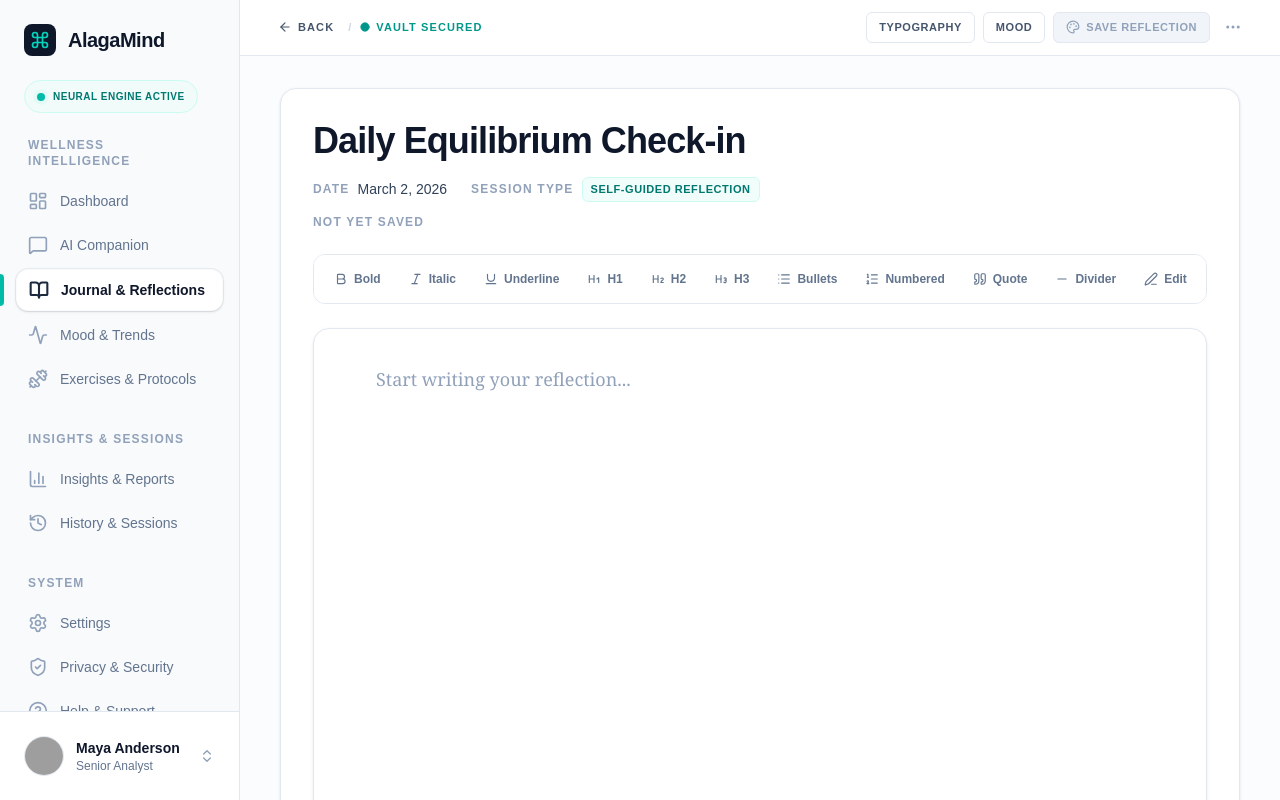
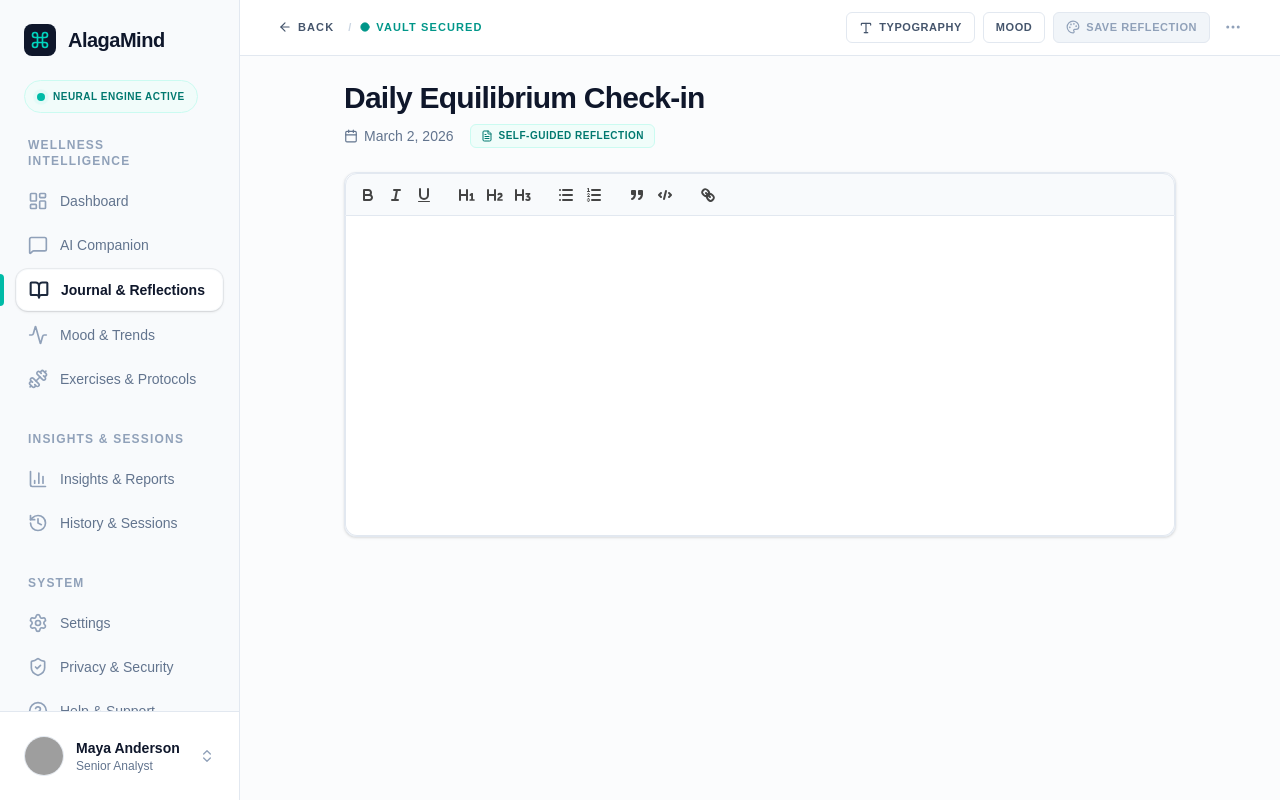
Before and after one commit to CodeMasonsDev/alagamind, a Next.js app: page /journals-reflections/write in a window 1280 px wide. Built offline with nearby package versions, Linux system fonts and the light colour scheme; grey boxes are pictures that could not be loaded.

Commit message:
feat: implement quil for writting journals

```diff
--- a/package.json
+++ b/package.json
@@ -12,6 +12,7 @@
     "axios": "^1.13.6",
     "lucide-react": "^0.576.0",
     "next": "16.1.6",
+    "quill": "^2.0.3",
     "react": "19.2.3",
     "react-dom": "19.2.3"
   },
--- a/src/app/(features)/journals-reflections/write/page.tsx
+++ b/src/app/(features)/journals-reflections/write/page.tsx
@@ -1,222 +1,180 @@
 "use client";
 
-import React, { useEffect, useMemo, useRef, useState } from "react";
+import { useCallback, useEffect, useRef, useState } from "react";
 import Link from "next/link";
-import { useReflections } from "@/components/providers/reflections-provider";
+import { useRouter } from "next/navigation";
 import {
   ArrowLeft,
-  Bold,
+  Calendar,
   Circle,
-  Heading1,
-  Heading2,
-  Heading3,
-  Italic,
-  List,
-  ListOrdered,
-  Minus,
+  FileText,
   MoreHorizontal,
   Palette,
-  PenLine,
-  Quote,
-  Underline,
+  Type,
 } from "lucide-react";
+import { useReflections } from "@/components/providers/reflections-provider";
+import type Quill from "quill";
 
-const TOOLBAR_ITEMS = [
-  { label: "Bold", icon: Bold },
-  { label: "Italic", icon: Italic },
-  { label: "Underline", icon: Underline },
-  { label: "H1", icon: Heading1 },
-  { label: "H2", icon: Heading2 },
-  { label: "H3", icon: Heading3 },
-  { label: "Bullets", icon: List },
-  { label: "Numbered", icon: ListOrdered },
-  { label: "Quote", icon: Quote },
-  { label: "Divider", icon: Minus },
-  { label: "Edit", icon: PenLine },
-] as const;
-type ToolbarAction = (typeof TOOLBAR_ITEMS)[number]["label"];
-type SaveFeedback = {
-  type: "success" | "error";
-  message: string;
-};
+const toolbarOptions = [
+  ["bold", "italic", "underline"],
+  [{ header: 1 }, { header: 2 }, { header: 3 }],
+  [{ list: "bullet" }, { list: "ordered" }],
+  ["blockquote", "code-block"],
+  ["link"],
+];
 
-export default function JournalWritingPage() {
+const TITLE = "Daily Equilibrium Check-in";
+const PREVIEW_MAX_LENGTH = 200;
+
+function formatTimestamp(date: Date): string {
+  const now = new Date();
+  const isToday =
+    date.getDate() === now.getDate() &&
+    date.getMonth() === now.getMonth() &&
+    date.getFullYear() === now.getFullYear();
+  if (isToday) {
+    return `Today, ${date.toLocaleTimeString("en-US", { hour: "numeric", minute: "2-digit" })}`;
+  }
+  return date.toLocaleDateString("en-US", {
+    month: "short",
+    day: "numeric",
+    year: "numeric",
+  });
+}
+
+export default function Page() {
+  const router = useRouter();
   const { addEntry } = useReflections();
-  const [draft, setDraft] = useState("");
-  const [savedAt, setSavedAt] = useState<string | null>(null);
-  const [saveFeedback, setSaveFeedback] = useState<SaveFeedback | null>(null);
-  const editorRef = useRef<HTMLTextAreaElement | null>(null);
-  const isDraftEmpty = draft.trim().length === 0;
-  const currentDateLabel = useMemo(() => formatDisplayDate(new Date()), []);
+  const editorRef = useRef<HTMLDivElement>(null);
+  const quillRef = useRef<Quill | null>(null);
+  const textChangeHandlerRef = useRef<(() => void) | null>(null);
+  const [canSave, setCanSave] = useState(false);
+  const [isMounted, setIsMounted] = useState(false);
 
   useEffect(() => {
-    if (!saveFeedback) {
-      return;
+    setIsMounted(true);
+  }, []);
+
+  useEffect(() => {
+    if (!isMounted || typeof window === "undefined") return;
+    if (!editorRef.current || quillRef.current) return;
+
+    let mounted = true;
+
+    async function initQuill() {
+      const [{ default: QuillModule }] = await Promise.all([
+        import("quill"),
+        // eslint-disable-next-line @typescript-eslint/ban-ts-comment -- CSS module, no types
+        // @ts-ignore
+        import("quill/dist/quill.snow.css"),
+      ]);
+
+      if (!mounted || !editorRef.current) return;
+
+      const quill = new QuillModule(editorRef.current, {
+        theme: "snow",
+        modules: {
+          toolbar: toolbarOptions,
+        },
+      });
+
+      quillRef.current = quill;
+
+      const updateCanSave = () => {
+        const text = quill.getText().trim();
+        setCanSave(text.length > 0);
+      };
+
+      textChangeHandlerRef.current = updateCanSave;
+      quill.on("text-change", updateCanSave);
+      updateCanSave();
     }
 
-    const timer = window.setTimeout(() => {
-      setSaveFeedback(null);
-    }, 2400);
+    initQuill();
 
-    return () => window.clearTimeout(timer);
-  }, [saveFeedback]);
+    return () => {
+      mounted = false;
+      const q = quillRef.current;
+      const handler = textChangeHandlerRef.current;
+      if (q && handler) {
+        q.off("text-change", handler);
+      }
+      quillRef.current = null;
+      textChangeHandlerRef.current = null;
+    };
+  }, [isMounted]);
 
-  function handleSave() {
-    if (isDraftEmpty) {
-      setSaveFeedback({
-        type: "error",
-        message: "Write something first before saving your reflection.",
-      });
-      return;
-    }
+  const handleSave = useCallback(() => {
+    const quill = quillRef.current;
+    if (!quill || !canSave) return;
+
+    const fullText = quill.getText().trim();
+    if (fullText.length === 0) return;
+
+    const wordCount = fullText.split(/\s+/).filter(Boolean).length;
+    const preview =
+      fullText.length <= PREVIEW_MAX_LENGTH
+        ? fullText
+        : fullText.slice(0, PREVIEW_MAX_LENGTH).trim() + "…";
+
+    const now = new Date();
 
     addEntry({
-      timestamp: formatTimestamp(new Date()),
-      mood: "REFLECTIVE",
-      title: buildTitleFromDraft(draft),
-      preview: buildPreviewFromDraft(draft),
-      tags: ["General"],
-      wordCount: `${countWords(draft)} words`,
-      action: "Open Entry",
-      moodClass: "bg-violet-50 text-violet-700 border-violet-100",
-      dotClass: "bg-violet-500",
+      title: TITLE,
+      timestamp: formatTimestamp(now),
+      mood: "Self-Guided",
+      preview,
+      wordCount: `${wordCount} words`,
+      action: "View",
+      moodClass: "border-teal-100 bg-teal-50 text-teal-700",
+      dotClass: "bg-teal-500",
+      subBadge: "Self-Guided Reflection",
     });
-    setSavedAt(new Date().toLocaleTimeString([], { hour: "2-digit", minute: "2-digit" }));
-    setSaveFeedback({
-      type: "success",
-      message: "Reflection saved successfully.",
-    });
-  }
 
-  const saveLabel = useMemo(() => {
-    if (!savedAt) {
-      return "Not yet saved";
-    }
-    return `Saved at ${savedAt}`;
-  }, [savedAt]);
+    router.push("/journals-reflections/archive");
+  }, [addEntry, canSave, router]);
 
-  function applyToolbarAction(action: ToolbarAction) {
-    const textarea = editorRef.current;
-    if (!textarea) {
-      return;
-    }
-
-    const selectionStart = textarea.selectionStart;
-    const selectionEnd = textarea.selectionEnd;
-    const selectedText = draft.slice(selectionStart, selectionEnd);
-
-    const replaceSelection = ({
-      text,
-      nextStart,
-      nextEnd,
-    }: {
-      text: string;
-      nextStart?: number;
-      nextEnd?: number;
-    }) => {
-      const nextDraft =
-        draft.slice(0, selectionStart) + text + draft.slice(selectionEnd);
-      setDraft(nextDraft);
-
-      const start = nextStart ?? selectionStart + text.length;
-      const end = nextEnd ?? start;
-      window.requestAnimationFrame(() => {
-        textarea.focus();
-        textarea.setSelectionRange(start, end);
-      });
-    };
-
-    const wrapSelection = (
-      prefix: string,
-      suffix: string,
-      fallbackText: string,
-    ) => {
-      const innerText = selectedText || fallbackText;
-      const nextText = `${prefix}${innerText}${suffix}`;
-      const start = selectionStart + prefix.length;
-      const end = start + innerText.length;
-      replaceSelection({ text: nextText, nextStart: start, nextEnd: end });
-    };
-
-    const formatLines = (formatter: (line: string, index: number) => string) => {
-      const lines = (selectedText || "List item").split("\n");
-      const nextText = lines.map(formatter).join("\n");
-      replaceSelection({ text: nextText });
-    };
-
-    switch (action) {
-      case "Bold":
-        wrapSelection("**", "**", "bold text");
-        break;
-      case "Italic":
-        wrapSelection("*", "*", "italic text");
-        break;
-      case "Underline":
-        wrapSelection("<u>", "</u>", "underlined text");
-        break;
-      case "H1":
-        formatLines((line) => `# ${line.replace(/^#+\s*/, "")}`);
-        break;
-      case "H2":
-        formatLines((line) => `## ${line.replace(/^#+\s*/, "")}`);
-        break;
-      case "H3":
-        formatLines((line) => `### ${line.replace(/^#+\s*/, "")}`);
-        break;
-      case "Bullets":
-        formatLines((line) => `- ${line.replace(/^[-*]\s+/, "")}`);
-        break;
-      case "Numbered":
-        formatLines((line, index) => `${index + 1}. ${line.replace(/^\d+\.\s+/, "")}`);
-        break;
-      case "Quote":
-        formatLines((line) => `> ${line.replace(/^>\s*/, "")}`);
-        break;
-      case "Divider":
-        replaceSelection({ text: "\n\n---\n\n" });
-        break;
-      case "Edit":
-        textarea.focus();
-        break;
-      default:
-        break;
-    }
-  }
+  const displayDate = new Date().toLocaleDateString("en-US", {
+    year: "numeric",
+    month: "long",
+    day: "numeric",
+  });
 
   return (
     <div className="flex min-h-full w-full flex-col bg-slate-50/60">
-      <TopBar onSave={handleSave} canSave={!isDraftEmpty} />
-
-      {saveFeedback ? (
-        <div className="pointer-events-none fixed right-6 top-6 z-50">
-          <div
-            className={`rounded-xl border px-4 py-3 text-sm font-semibold shadow-lg ${
-              saveFeedback.type === "success"
-                ? "border-teal-100 bg-teal-50 text-teal-700"
-                : "border-rose-100 bg-rose-50 text-rose-700"
-            }`}
-            role="status"
-            aria-live="polite"
-          >
-            {saveFeedback.message}
+      <TopBar onSave={handleSave} canSave={canSave} />
+      <div className="mx-auto flex w-full max-w-4xl flex-1 flex-col gap-6 px-4 py-6 sm:px-6 lg:px-8">
+        {/* Metadata */}
+        <div className="space-y-2">
+          <h1 className="text-2xl font-bold tracking-tight text-slate-900 sm:text-3xl">
+            {TITLE}
+          </h1>
+          <div className="flex flex-wrap items-center gap-4 text-sm text-slate-500">
+            <span className="flex items-center gap-1.5">
+              <Calendar size={14} />
+              {displayDate}
+            </span>
+            <span className="flex items-center gap-1.5 rounded-md border border-teal-100 bg-teal-50 px-2.5 py-1 text-[10px] font-bold uppercase tracking-wider text-teal-700">
+              <FileText size={12} />
+              Self-Guided Reflection
+            </span>
           </div>
         </div>
-      ) : null}
 
-      <main className="mx-auto flex w-full max-w-5xl flex-1 flex-col gap-6 px-4 py-8 sm:px-6 lg:px-8">
-        <section className="rounded-2xl border border-slate-200 bg-white p-6 shadow-sm sm:p-8">
-          <HeaderBlock
-            saveLabel={saveLabel}
-            currentDateLabel={currentDateLabel}
-          />
-          <EditorToolbar onAction={applyToolbarAction} />
-          <ReflectionEditor
-            draft={draft}
-            onChange={setDraft}
-            editorRef={editorRef}
-          />
-        </section>
-      </main>
+        {/* Editor wrapper - scoped for Quill overrides */}
+        <div
+          className="write-editor-wrapper rounded-xl border border-slate-200 bg-white shadow-sm"
+          data-write-editor
+        >
+          {!isMounted ? (
+            <div className="flex min-h-[320px] items-center justify-center text-slate-500">
+              Loading editor…
+            </div>
+          ) : (
+            <div ref={editorRef} className="min-h-[320px]" />
+          )}
+        </div>
+      </div>
     </div>
   );
 }
@@ -245,6 +203,7 @@ function TopBar({ onSave, canSave }: { onSave: () => void; canSave: boolean }) {
             type="button"
             className="rounded-md border border-slate-200 bg-white px-3 py-1.5 text-[11px] font-semibold uppercase tracking-wider text-slate-600 transition-colors hover:bg-slate-50"
           >
+            <Type size={14} className="mr-1.5 inline" />
             Typography
           </button>
           <button
@@ -277,142 +236,3 @@ function TopBar({ onSave, canSave }: { onSave: () => void; canSave: boolean }) {
     </header>
   );
 }
-
-function buildTitleFromDraft(draft: string) {
-  const firstLine = draft
-    .split("\n")
-    .map((line) => line.replace(/^[-#>*\s]+/, "").trim())
-    .find((line) => line.length > 0);
-
-  if (!firstLine) {
-    return "Untitled Reflection";
-  }
-
-  return firstLine.length > 44 ? `${firstLine.slice(0, 44).trimEnd()}...` : firstLine;
-}
-
-function buildPreviewFromDraft(draft: string) {
-  const cleaned = draft
-    .replace(/[>#*_`-]/g, " ")
-    .replace(/\s+/g, " ")
-    .trim();
-  if (!cleaned) {
-    return "No reflection content yet.";
-  }
-  return cleaned.length > 180 ? `${cleaned.slice(0, 180).trimEnd()}...` : cleaned;
-}
-
-function countWords(text: string) {
-  const words = text.trim().split(/\s+/).filter(Boolean);
-  return words.length;
-}
-
-function formatTimestamp(date: Date) {
-  const today = new Date();
-  const isToday = date.toDateString() === today.toDateString();
-  const time = date.toLocaleTimeString([], { hour: "2-digit", minute: "2-digit" });
-  if (isToday) {
-    return `TODAY, ${time}`;
-  }
-  const day = date.toLocaleDateString("en-US", {
-    month: "short",
-    day: "2-digit",
-  });
-  return `${day.toUpperCase()}, ${time}`;
-}
-
-function formatDisplayDate(date: Date) {
-  return new Intl.DateTimeFormat("en-US", {
-    month: "long",
-    day: "numeric",
-    year: "numeric",
-  }).format(date);
-}
-
-function HeaderBlock({
-  saveLabel,
-  currentDateLabel,
-}: {
-  saveLabel: string;
-  currentDateLabel: string;
-}) {
-  return (
-    <section className="mb-6">
-      <h1 className="text-3xl font-bold tracking-tight text-slate-900 sm:text-4xl">
-        Daily Equilibrium Check-in
-      </h1>
-
-      <div className="mt-4 flex flex-col gap-2 text-sm sm:flex-row sm:items-center sm:gap-6">
-        <div className="flex items-center gap-2">
-          <span className="text-xs font-bold uppercase tracking-widest text-slate-400">
-            Date
-          </span>
-          <span className="font-medium text-slate-700">
-            <span suppressHydrationWarning>{currentDateLabel}</span>
-          </span>
-        </div>
-
-        <div className="flex items-center gap-2">
-          <span className="text-xs font-bold uppercase tracking-widest text-slate-400">
-            Session Type
-          </span>
-          <span className="rounded-md border border-teal-100 bg-teal-50 px-2 py-1 text-[11px] font-bold uppercase tracking-wider text-teal-700">
-            Self-Guided Reflection
-          </span>
-        </div>
-      </div>
-
-      <p className="mt-3 text-xs font-semibold uppercase tracking-widest text-slate-400">
-        {saveLabel}
-      </p>
-    </section>
-  );
-}
-
-function EditorToolbar({ onAction }: { onAction: (action: ToolbarAction) => void }) {
-  return (
-    <section className="mb-6 overflow-x-auto rounded-xl border border-slate-200 bg-white">
-      <div className="flex min-w-max items-center gap-1 px-2 py-2">
-        {TOOLBAR_ITEMS.map((item) => {
-          const Icon = item.icon;
-          return (
-            <button
-              key={item.label}
-              type="button"
-              onMouseDown={(event) => event.preventDefault()}
-              onClick={() => onAction(item.label)}
-              className="inline-flex items-center gap-1.5 rounded-md px-3 py-2 text-xs font-semibold text-slate-500 transition-colors hover:bg-slate-100 hover:text-slate-700"
-            >
-              <Icon size={14} />
-              {item.label}
-            </button>
-          );
-        })}
-      </div>
-    </section>
-  );
-}
-
-function ReflectionEditor({
-  draft,
-  onChange,
-  editorRef,
-}: {
-  draft: string;
-  onChange: (value: string) => void;
-  editorRef: React.RefObject<HTMLTextAreaElement | null>;
-}) {
-  return (
-    <article className="rounded-2xl border border-slate-200 bg-white p-6 shadow-sm sm:p-8">
-      <div className="mx-auto max-w-3xl">
-        <textarea
-          ref={editorRef}
-          value={draft}
-          onChange={(event) => onChange(event.target.value)}
-          placeholder="Start writing your reflection..."
-          className="min-h-[520px] w-full resize-y border-0 bg-transparent font-serif text-lg leading-9 text-slate-700 outline-none placeholder:text-slate-400"
-        />
-      </div>
-    </article>
-  );
-}
--- a/src/app/globals.css
+++ b/src/app/globals.css
@@ -37,3 +37,33 @@ body {
     opacity: 1;
   }
 }
+
+/* Write page: Quill editor and blockquote overrides (scoped) */
+[data-write-editor] .ql-editor {
+  font-family: var(--font-geist-sans), ui-sans-serif, sans-serif;
+  font-size: 1rem;
+  line-height: 1.625;
+  color: #0f172a;
+  min-height: 280px;
+}
+
+[data-write-editor] .ql-editor blockquote {
+  border-left: 4px solid #14b8a6;
+  padding-left: 1rem;
+  margin: 1rem 0;
+  font-style: italic;
+  color: #334155;
+}
+
+[data-write-editor] .ql-toolbar.ql-snow {
+  background: #f8fafc;
+  border-color: #e2e8f0;
+  border-top-left-radius: 0.75rem;
+  border-top-right-radius: 0.75rem;
+}
+
+[data-write-editor] .ql-container.ql-snow {
+  border-color: #e2e8f0;
+  border-bottom-left-radius: 0.75rem;
+  border-bottom-right-radius: 0.75rem;
+}
```
Also changed, not shown: 1 other file (tests, documents, lock files or other folders).
